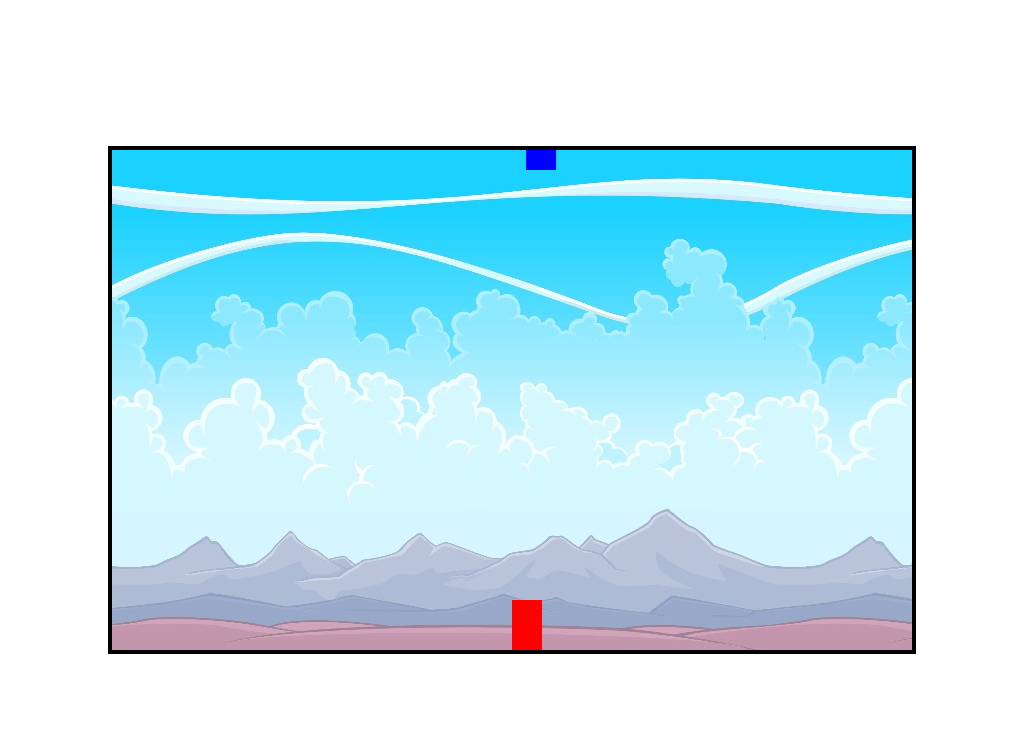
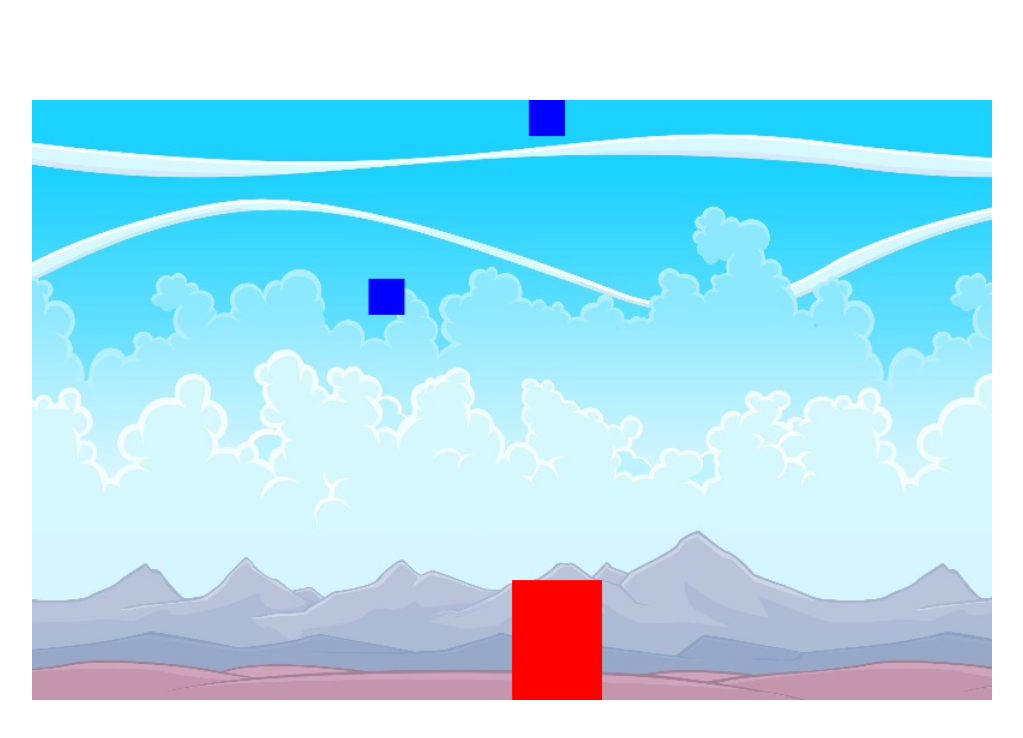
Before and after one commit to huijing/maybel, a plain HTML site: page index.html in a window 1280 px wide. Shown: the whole page, without its empty margins (128-1151 px from the left). Drawn offline with Linux system fonts and the light colour scheme.

Commit message:
fix collision detection issues

```diff
--- a/scripts.js
+++ b/scripts.js
@@ -38,7 +38,7 @@ class enemy {
     this.width = width;
     this.height = height;
     this.color = "blue";
-    this.yVelocity = 6;
+    this.yVelocity = 1;
     //link to sprite** this.image = document.getElementById();
   }
 
@@ -84,7 +84,7 @@ class player {
   }
 }
 
-dinosaur.push(new player(canvas.width / 2, canvas.height - 50, 30, 100));
+dinosaur.push(new player(canvas.width / 2, canvas.height - 100, 75, 100));
 
 // keyboard interactivity
 document.addEventListener("keydown", (event) => {
@@ -113,7 +113,7 @@ document.addEventListener("keyup", () => {
 
 const asteroidCreation = () => {
   const x = Math.random() * canvas.width;
-  asteroids.push(new enemy(x, -10, 30));
+  asteroids.push(new enemy(x, 0, 30, 30));
 }
 
 setInterval(asteroidCreation, 2500);
@@ -135,12 +135,11 @@ const asteroidRemoval = () => {
 const checkCollision = () => {
   if (asteroids.length) {
     if (
-      asteroids[0].x < dinosaur[0].x + dinosaur[0].width &&
-      asteroids[0].x + asteroids[0].y > dinosaur[0].x &&
-      asteroids[0].y < dinosaur[0].y + dinosaur[0].width &&
-      asteroids[0].y + asteroids[0].width > dinosaur[0].y
+      asteroids[0].x < dinosaur[0].x + dinosaur[0].width
+      && asteroids[0].x + asteroids[0].width > dinosaur[0].x
+      && asteroids[0].height + asteroids[0].y > dinosaur[0].y
     ) {
-      console.log("true");
+      console.log('true');
     }
   }
 };
@@ -148,7 +147,6 @@ const checkCollision = () => {
 setInterval(() => {
   asteroidRemoval();
   checkCollision();
-  console.log(asteroids)
 }, 100);
 
 //animation loop
--- a/styles.css
+++ b/styles.css
@@ -11,9 +11,7 @@ body {
 }
 
 #canvas1 {
-  width: 800px;
-  height: 500px;
-  border: 4px solid black;
+  width: 75%;
   margin: auto;
 }
 
```
